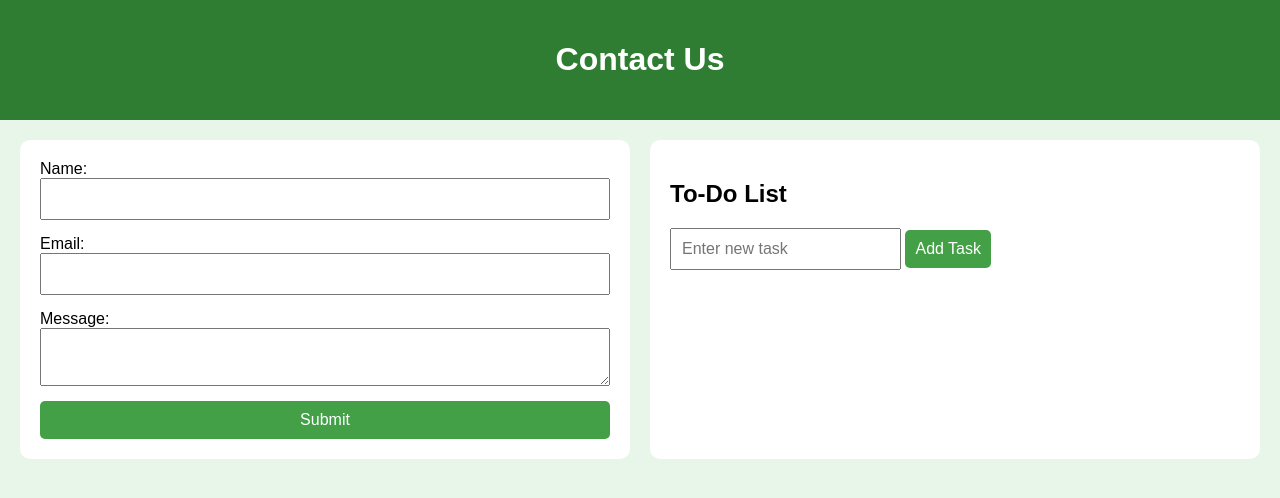
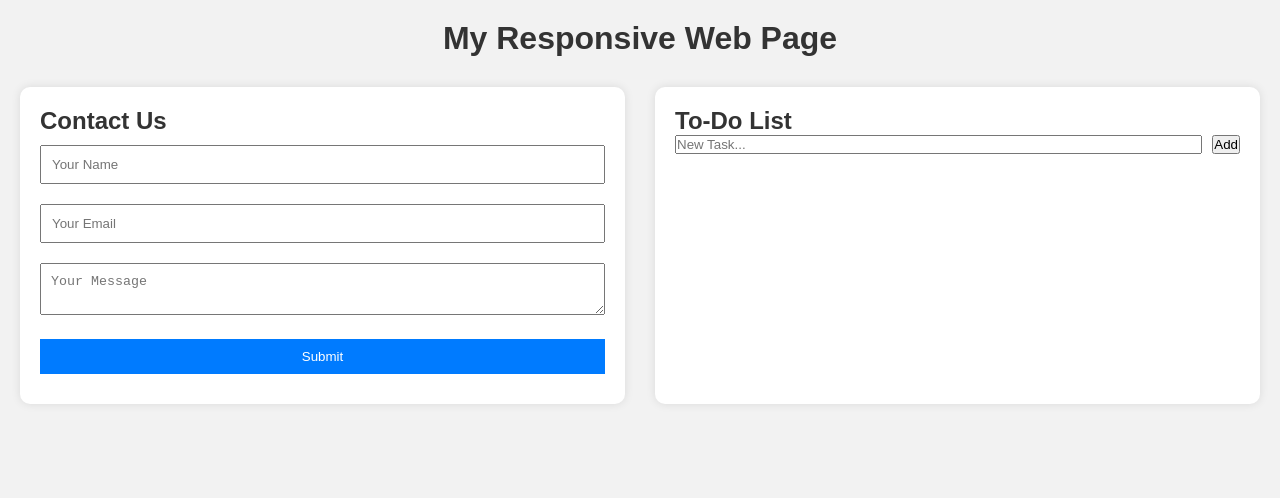
Before and after one commit to hanamanta18/-to-do-list-adding-task, a plain HTML site: page index.html in a window 1280 px wide. Drawn offline with Linux system fonts and the light colour scheme.

Commit message:
Add files via upload

```diff
--- a/index.html
+++ b/index.html
@@ -2,37 +2,36 @@
 <html lang="en">
 <head>
   <meta charset="UTF-8" />
-  <meta name="viewport" content="width=device-width, initial-scale=1.0" />
+  <meta name="viewport" content="width=device-width, initial-scale=1.0"/>
   <title>Intermediate Web Task</title>
-  <link rel="stylesheet" href="style.css" />
+  <link rel="stylesheet" href="style.css"/>
 </head>
 <body>
+
   <header>
-    <h1>Contact Us</h1>
+    <h1>My Responsive Web Page</h1>
   </header>
 
-  <main class="grid-container">
+  <main class="container">
     <!-- Contact Form -->
     <section class="form-section">
+      <h2>Contact Us</h2>
       <form id="contactForm">
-        <label>Name:</label>
-        <input type="text" id="name" required />
-
-        <label>Email:</label>
-        <input type="email" id="email" required />
-
-        <label>Message:</label>
-        <textarea id="message" required></textarea>
-
+        <input type="text" id="name" placeholder="Your Name" required />
+        <input type="email" id="email" placeholder="Your Email" required />
+        <textarea id="message" placeholder="Your Message" required></textarea>
         <button type="submit">Submit</button>
+        <p id="formFeedback"></p>
       </form>
     </section>
 
     <!-- To-Do List -->
     <section class="todo-section">
       <h2>To-Do List</h2>
-      <input type="text" id="taskInput" placeholder="Enter new task" />
-      <button onclick="addTask()">Add Task</button>
+      <div class="todo-controls">
+        <input type="text" id="taskInput" placeholder="New Task..." />
+        <button onclick="addTask()">Add</button>
+      </div>
       <ul id="taskList"></ul>
     </section>
   </main>
--- a/script.js
+++ b/script.js
@@ -1,44 +1,37 @@
-// Form validation
-document.getElementById("contactForm").addEventListener("submit", function(e) {
+// Contact Form Validation
+document.getElementById("contactForm").addEventListener("submit", function (e) {
   e.preventDefault();
 
-  const name = document.getElementById("name").value.trim();
-  const email = document.getElementById("email").value.trim();
-  const message = document.getElementById("message").value.trim();
+  const email = document.getElementById("email").value;
+  const name = document.getElementById("name").value;
+  const message = document.getElementById("message").value;
+  const feedback = document.getElementById("formFeedback");
 
-  if (!name || !email || !message) {
-    alert("All fields are required!");
-    return;
+  if (!email.includes("@") || !name || !message) {
+    feedback.textContent = "Please enter valid details.";
+    feedback.style.color = "red";
+  } else {
+    feedback.textContent = "Form submitted successfully!";
+    feedback.style.color = "green";
+    this.reset();
   }
-
-  const emailRegex = /^[^@\s]+@[^@\s]+\.[^@\s]+$/;
-  if (!emailRegex.test(email)) {
-    alert("Please enter a valid email address.");
-    return;
-  }
-
-  alert("Form submitted successfully!");
-  this.reset();
 });
 
-// To-do list
+// To-Do List
 function addTask() {
   const taskInput = document.getElementById("taskInput");
-  const taskValue = taskInput.value.trim();
+  const taskText = taskInput.value.trim();
 
-  if (taskValue === "") {
-    alert("Please enter a task.");
-    return;
-  }
+  if (taskText === "") return;
 
   const li = document.createElement("li");
-  li.textContent = taskValue;
+  li.innerHTML = ${taskText} <button onclick="removeTask(this)">Remove</button>;
+  document.getElementById("taskList").appendChild(li);
 
-  const removeBtn = document.createElement("span");
-  removeBtn.textContent = "✖";
-  removeBtn.onclick = () => li.remove();
+  taskInput.value = "";
+}
 
-  li.appendChild(removeBtn);
-  document.getElementById("taskList").appendChild(li);
-  taskInput.value = "";
+function removeTask(button) {
+  const li = button.parentElement;
+  li.remove();
 }
--- a/style.css
+++ b/style.css
@@ -1,80 +1,75 @@
+/* Basic Reset */
 * {
+  margin: 0;
+  padding: 0;
   box-sizing: border-box;
 }
 
 body {
   font-family: Arial, sans-serif;
-  margin: 0;
-  padding: 0;
-  background: #e8f5e9;
+  background: #f2f2f2;
+  color: #333;
+  padding: 20px;
 }
 
 header {
-  background-color: #2e7d32;
-  color: white;
-  padding: 20px;
   text-align: center;
+  margin-bottom: 30px;
 }
 
-.grid-container {
+.container {
   display: grid;
   grid-template-columns: 1fr 1fr;
-  padding: 20px;
-  gap: 20px;
+  gap: 30px;
 }
 
-.form-section, .todo-section {
+section {
   background: white;
   padding: 20px;
   border-radius: 10px;
+  box-shadow: 0 0 10px rgba(0,0,0,0.1);
 }
 
-form {
-  display: flex;
-  flex-direction: column;
+/* Form Styling */
+form input, form textarea, form button {
+  width: 100%;
+  padding: 10px;
+  margin: 10px 0;
 }
 
-input, textarea {
-  margin-bottom: 15px;
-  padding: 10px;
-  font-size: 16px;
-}
-
-button {
-  background-color: #43a047;
+form button {
+  background-color: #007bff;
   color: white;
-  padding: 10px;
   border: none;
-  font-size: 16px;
-  border-radius: 5px;
   cursor: pointer;
 }
 
-button:hover {
-  background-color: #2e7d32;
+/* To-Do Styling */
+.todo-controls {
+  display: flex;
+  gap: 10px;
 }
 
-ul {
-  list-style: none;
-  padding: 0;
+.todo-controls input {
+  flex: 1;
 }
 
-li {
-  background-color: #c8e6c9;
-  margin: 5px 0;
-  padding: 8px;
-  border-radius: 4px;
+#taskList {
+  list-style-type: none;
+  margin-top: 10px;
 }
 
-li span {
-  float: right;
-  cursor: pointer;
-  color: red;
+#taskList li {
+  padding: 8px;
+  background: #e0e0e0;
+  margin: 5px 0;
+  display: flex;
+  justify-content: space-between;
 }
 
 /* Responsive */
 @media (max-width: 768px) {
-  .grid-container {
+  .container {
     grid-template-columns: 1fr;
   }
 }
```
